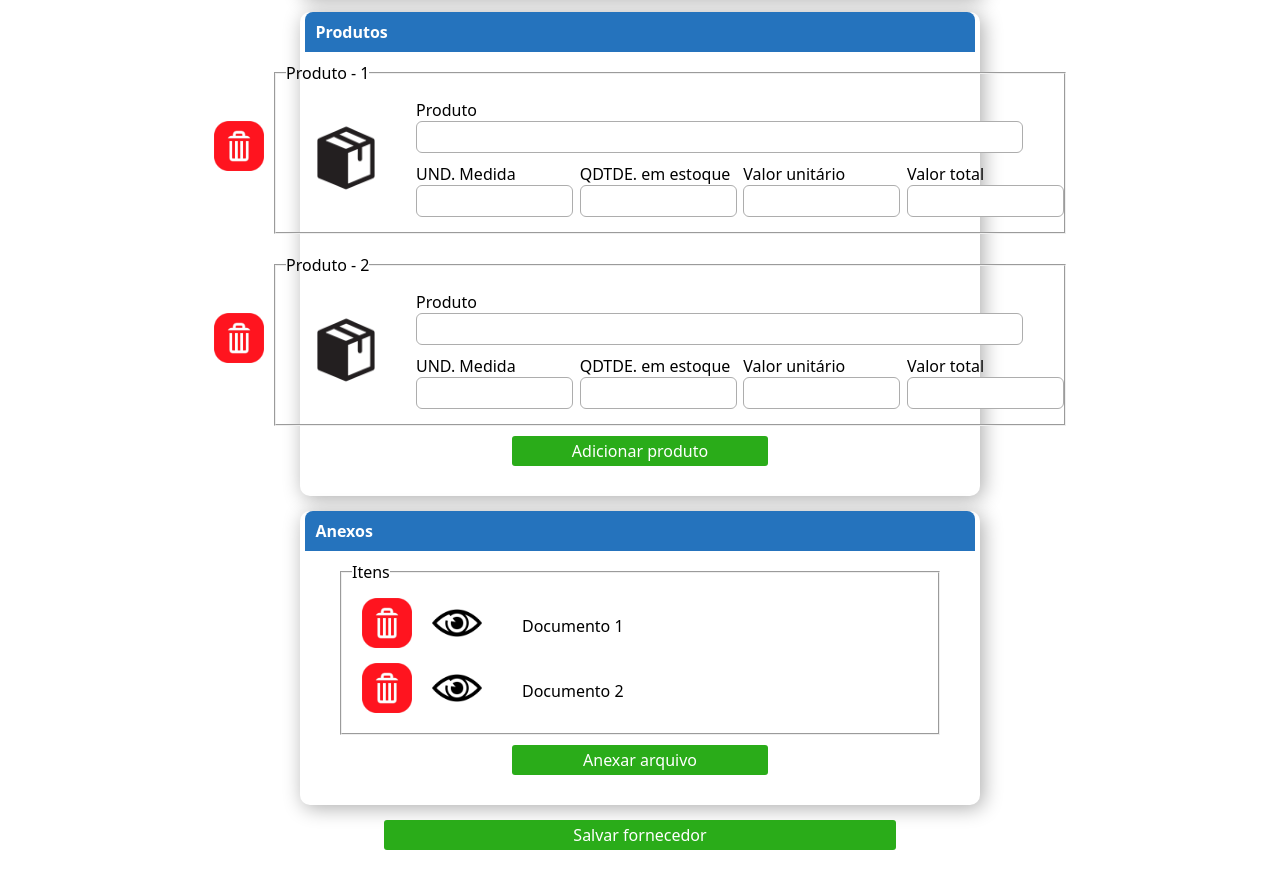
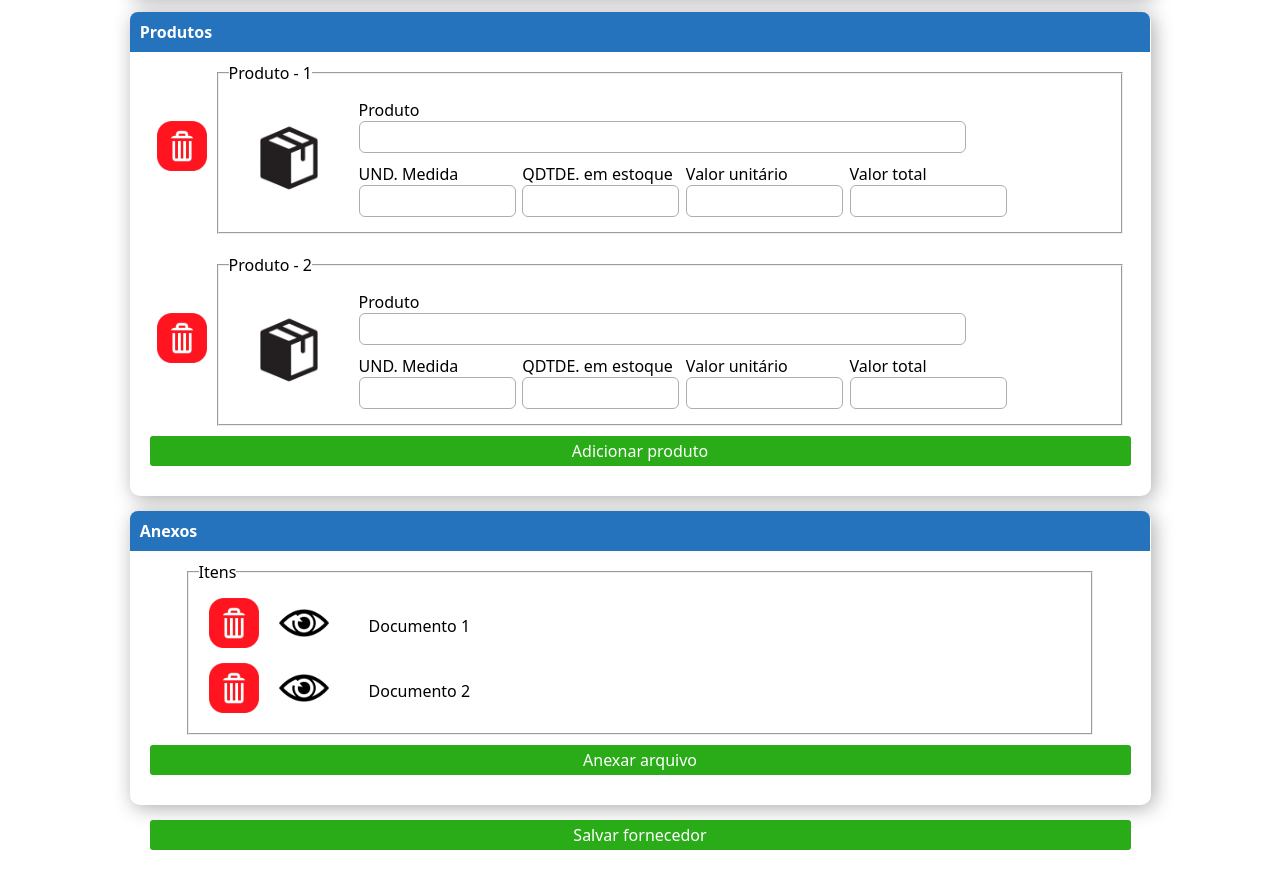
Before and after one commit to gustavonovaesh/Desafio-Vflows, a plain HTML site: page index.html in a window 1280 px wide. Shown: the part 571-1441 px from the top of the page. Drawn offline with Linux system fonts and the light colour scheme.

Commit message:
atualização front end

```diff
--- a/index.html
+++ b/index.html
@@ -5,17 +5,17 @@
     <meta charset="UTF-8">
     <meta name="viewport" content="width=device-width, initial-scale=1.0">
     <link rel="stylesheet" href="style.css">
+    <script src="index.js"></script>
     <title>Cadastro fornecedor</title>
 </head>
 
 <body>
-
-    <div class="conteudo">
-
         <!--Dados do fornecedor-->
         <h1>Cadastro fornecedor/produto</h1>
 
-        <form id="formulario" class="sessao">
+        <form id="formulario" class="conteudo">
+
+            <div class="sessao">
 
                 <h2 class="titulo-sessao">Dados do fornecedor</h2>
 
@@ -23,7 +23,7 @@
 
                     <label for="razao-social">
                         <span>Razão social</span>
-                    <input type="text" id="razao-social" class="tam-input-g">
+                        <input type="text" id="razao-social" class="tam-input-g" required>
                     </label>
 
                     <label for="cnpj">
@@ -109,23 +109,26 @@
                         <input type="text" class="tam-input-m" id="email">
                     </label>
                 </div>
-        </form>
+            </div>
+
 
             <!--Cadastro dos produtos-->
-        <form action="" class="sessao" id="formulario-produto">
+
+            <div class="sessao">
 
                 <h2 class="titulo-sessao">Produtos</h2>
 
                 <!--Produto 1-->
                 <div class="produto">
 
-                <button class="btn-limpar" type="reset"><img class="img-lixeira" src="img-lixeira.png" alt=""></button>
+                    <button class="btn-limpar" type="reset"><img class="img-lixeira" src="./img/img-lixeira.png"
+                            alt=""></button>
 
                     <fieldset class="conteudo-fieldset">
 
                         <legend>Produto - 1</legend>
 
-                    <img class="img-produto" src="img-produto.png" alt="imagem representativa do produto">
+                        <img class="img-produto" src="./img/img-produto.png" alt="imagem representativa do produto">
 
                         <div class="info-fieldset">
 
@@ -164,13 +167,14 @@
                 <!--Produto 2-->
                 <div class="produto">
 
-                <button class="btn-limpar" type="reset"><img class="img-lixeira" src="img-lixeira.png" alt=""></button>
+                    <button class="btn-limpar" type="reset"><img class="img-lixeira" src="./img/img-lixeira.png"
+                            alt=""></button>
 
                     <fieldset class="conteudo-fieldset">
 
                         <legend>Produto - 2</legend>
 
-                    <img class="img-produto" src="img-produto.png" alt="imagem representativa do produto">
+                        <img class="img-produto" src="./img/img-produto.png" alt="imagem representativa do produto">
 
                         <div class="info-fieldset">
 
@@ -208,10 +212,11 @@
 
                 <input type="button" id="adicionar-produto" class="btn-formulario" value="Adicionar produto">
 
-        </form>
+            </div>
 
             <!--Anexos-->
-        <form action="" class="sessao">
+
+            <div class="sessao">
 
                 <h2 class="titulo-sessao">Anexos</h2>
 
@@ -225,14 +230,14 @@
                             <div class="dados-input">
                                 <label>
                                     <button class="btn-limpar" type="reset">
-                                    <img class="img-lixeira" src="img-lixeira.png" alt="">
+                                        <img class="img-lixeira" src="./img/img-lixeira.png" alt="">
                                     </button>
                                 </label>
 
                                 <label>
                                     <button type="button" class="visualizar-doc">
                                         <a href="#" download>
-                                        <img id="img-olho-1" src="img-olho.png" alt="ícone de vizualização">
+                                            <img id="img-olho-1" src="./img/img-olho.png" alt="ícone de vizualização">
                                         </a>
                                     </button>
                                 </label>
@@ -244,14 +249,14 @@
 
                                 <label>
                                     <button class="btn-limpar" type="reset">
-                                    <img class="img-lixeira" src="img-lixeira.png" alt="">
+                                        <img class="img-lixeira" src="./img/img-lixeira.png" alt="">
                                     </button>
                                 </label>
 
                                 <label>
                                     <button type="button" class="visualizar-doc">
                                         <a href="#" download>
-                                        <img id="img-olho-2" src="img-olho.png" alt="ícone de vizualização">
+                                            <img id="img-olho-2" src="./img/img-olho.png" alt="ícone de vizualização">
                                         </a>
                                     </button>
                                 </label>
@@ -265,8 +270,12 @@
                 <label for="adicionar-arquivo" class="btn-formulario">Anexar arquivo</label>
                 <input type="file" id="adicionar-arquivo">
 
+            </div>
+
+
+            <input type="submit" value="Salvar fornecedor" id="salvar-fornecedor" class="btn-formulario">
+
         </form>
-        <input type="submit" value="Salvar fornecedor" id="salvar-fornecedor" class="btn-formulario">
-    </div>
 </body>
+
 </html>
--- a/style.css
+++ b/style.css
@@ -4,7 +4,6 @@
     list-style: none;
     font-family: system-ui, -apple-system, BlinkMacSystemFont, 'Segoe UI', Roboto, Oxygen, Ubuntu, Cantarell, 'Open Sans', 'Helvetica Neue', sans-serif;
 }
-
 
 /*Dados do fornecedor*/
 body{
@@ -13,10 +12,13 @@ body{
     align-items: center;
 }
 
-.conteudo{
+
+
+
+form{
     display: flex;
     flex-direction: column;
-    width: 100%;
+    justify-content: center;
     align-items: center;
 }
 
@@ -43,13 +45,12 @@ h1{
     flex-direction: column;
     justify-content: center;
     align-items: center;
-    width: 50%;
+    width: 100%;
     margin-bottom: 15px;
     padding: 0px 20px 10px 20px;
     border: transparent;
     border-radius: 10px;
     box-shadow: 3px 3px 20px 0px rgb(172, 172, 172);
-
 }
 
 .dados-input{
@@ -125,6 +126,11 @@ label input:focus {
     background-color: transparent;
     margin: 0px 10px 0px 0px;
     cursor: pointer;
+    transition: all 0.1s;
+}
+
+.btn-limpar:hover{
+    -webkit-filter: drop-shadow(2px 2px 2px rgba(202, 11, 11, 0.5));
 }
 
 .btn-formulario{
@@ -134,16 +140,20 @@ label input:focus {
     background-color: rgb(42, 172, 25);
     color: white;
     border-radius: 3px;
-    width: 40%;
+    width: 100%;
     height: 30px;
     border: none;
     font-size: 12pt;
     margin: 0px 0px 20px 0px;
     cursor: pointer;
+    transition: all 0.1s;
+}
+
+.btn-formulario:hover{
+    -webkit-filter: drop-shadow(2px 2px 2px rgb(42, 172, 25));
 }
 
 /*Anexos*/
-
 #img-olho-1, #img-olho-2{
     width: 50px;
     padding: 0px 30px 0px 0px;
```
Also changed, not shown: img/img-lixeira.png (renamed from img-lixeira.png), img/img-olho.png (renamed from img-olho.png), img/img-produto.png (renamed from img-produto.png), index.js (added). Lines whose indentation alone changed are shown as unchanged.
